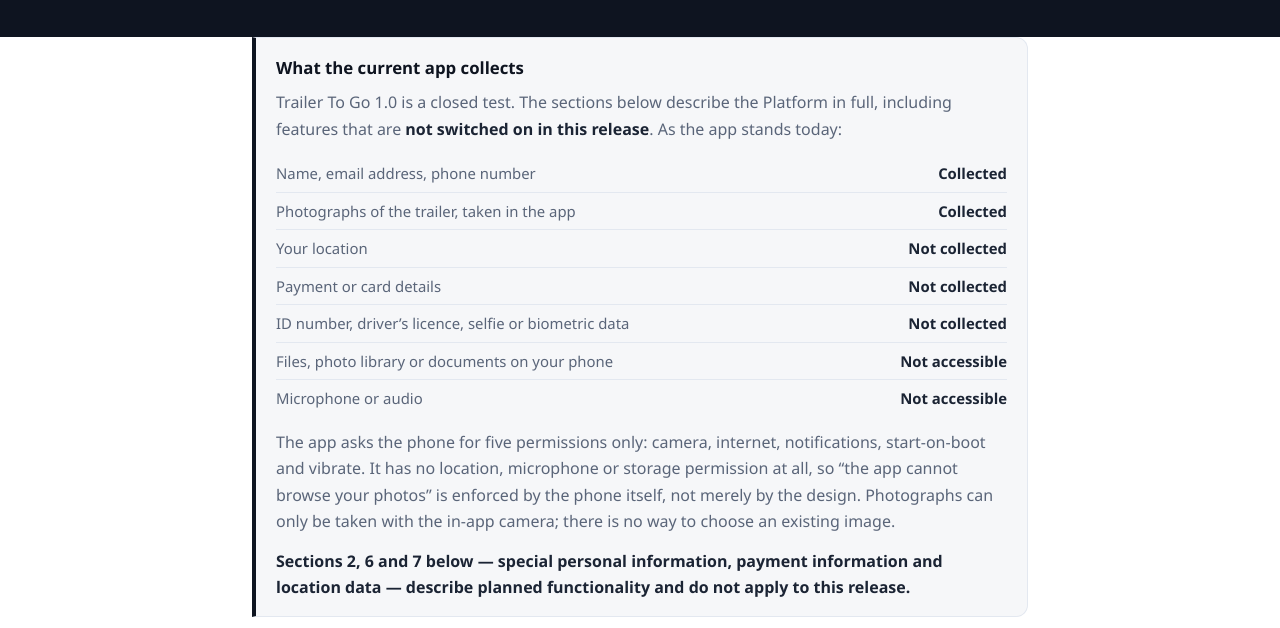
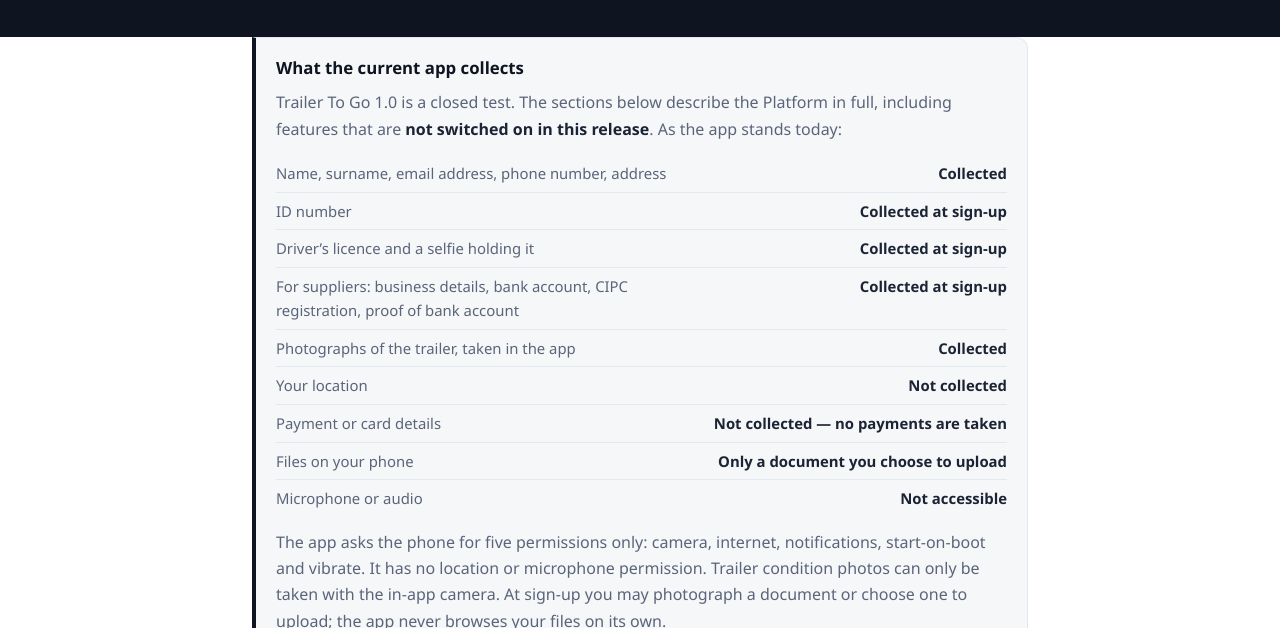
Before and after one commit to neovdwalt-web/trailer-to-go-privacy, a plain HTML site: page index.html in a window 1280 px wide. Shown: the part 172-800 px from the top of the page. Drawn offline with Linux system fonts and the light colour scheme.

Commit message:
Sign-up now collects ID, licence, selfie and supplier bank/CIPC details

```diff
--- a/index.html
+++ b/index.html
@@ -58,22 +58,28 @@
     full, including features that are <b>not switched on in this release</b>. As the app
     stands today:</p>
     <table>
-      <tr><td>Name, email address, phone number</td><td>Collected</td></tr>
+      <tr><td>Name, surname, email address, phone number, address</td><td>Collected</td></tr>
+      <tr><td>ID number</td><td>Collected at sign-up</td></tr>
+      <tr><td>Driver&rsquo;s licence and a selfie holding it</td><td>Collected at sign-up</td></tr>
+      <tr><td>For suppliers: business details, bank account, CIPC registration, proof of bank account</td><td>Collected at sign-up</td></tr>
       <tr><td>Photographs of the trailer, taken in the app</td><td>Collected</td></tr>
       <tr><td>Your location</td><td>Not collected</td></tr>
-      <tr><td>Payment or card details</td><td>Not collected</td></tr>
-      <tr><td>ID number, driver&rsquo;s licence, selfie or biometric data</td><td>Not collected</td></tr>
-      <tr><td>Files, photo library or documents on your phone</td><td>Not accessible</td></tr>
+      <tr><td>Payment or card details</td><td>Not collected &mdash; no payments are taken</td></tr>
+      <tr><td>Files on your phone</td><td>Only a document you choose to upload</td></tr>
       <tr><td>Microphone or audio</td><td>Not accessible</td></tr>
     </table>
     <p style="margin-top:12px">The app asks the phone for five permissions only: camera,
-    internet, notifications, start&#8209;on&#8209;boot and vibrate. It has no location, microphone
-    or storage permission at all, so &ldquo;the app cannot browse your photos&rdquo; is enforced by
-    the phone itself, not merely by the design. Photographs can only be taken with the
-    in&#8209;app camera; there is no way to choose an existing image.</p>
-    <p style="margin:0"><b>Sections 2, 6 and 7 below &mdash; special personal information,
-    payment information and location data &mdash; describe planned functionality and do not
-    apply to this release.</b></p>
+    internet, notifications, start&#8209;on&#8209;boot and vibrate. It has no location or
+    microphone permission. Trailer condition photos can only be taken with the in&#8209;app
+    camera. At sign&#8209;up you may photograph a document or choose one to upload; the app
+    never browses your files on its own.</p>
+    <p style="margin-top:8px"><b>Where this is kept in this release.</b> There is no server yet:
+    everything you enter, including your ID number and documents, is stored on your own phone
+    and is not sent to Trailer To Go. Deleting the app removes it.</p>
+    <p style="margin:0"><b>Sections 6 and 7 below &mdash; payment information and location data
+    &mdash; describe planned functionality and do not apply to this release.</b> Section 2 applies:
+    your ID number, licence and selfie are special personal information, and you are asked to
+    consent to them specifically when you sign up.</p>
   </div>
 
 <h2 id="who">Who we are</h2>
```
